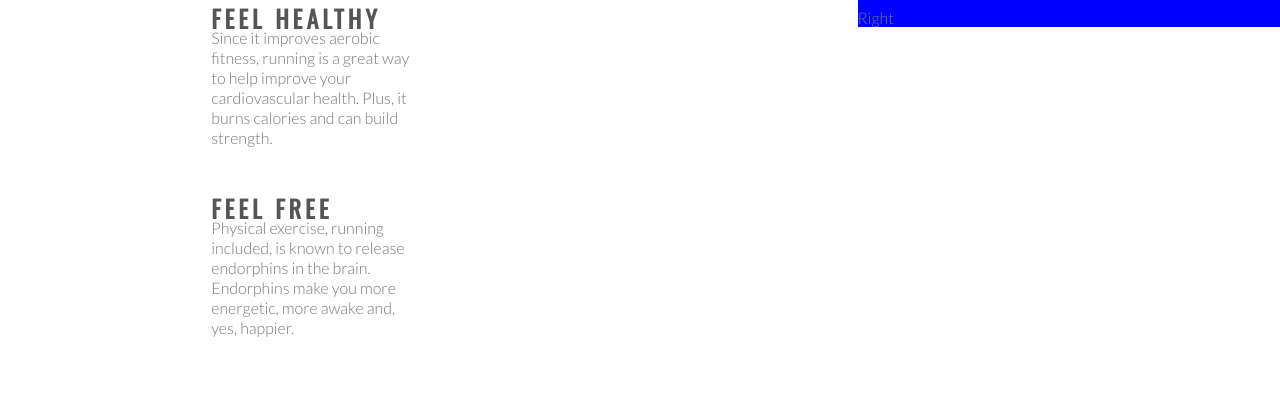
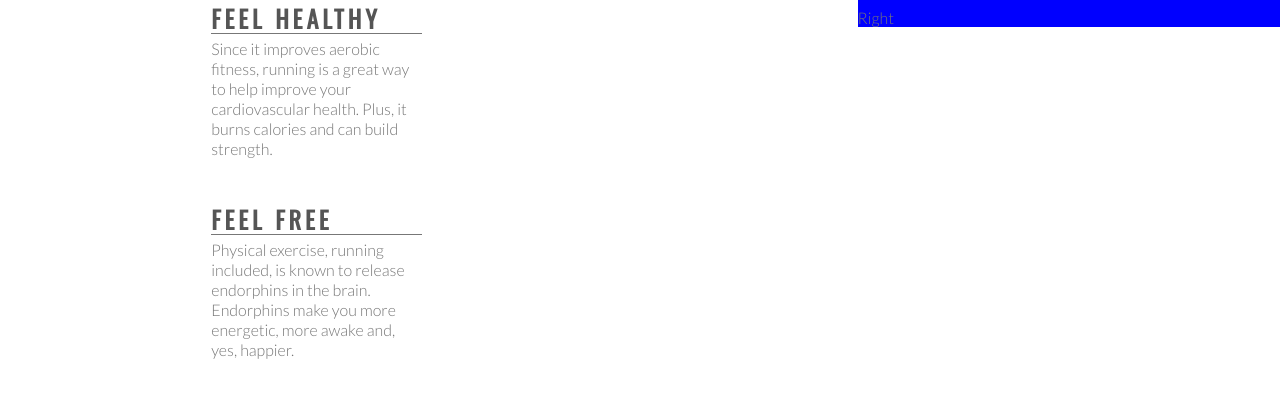
Before and after one commit to RicardoAzuul/Love-Running, a plain HTML site: page index.html in a window 1280 px wide. Shown: the part 726-1139 px from the top of the page. Drawn offline with nearby package versions, Linux system fonts and the light colour scheme.

Commit message:
add and style hr

```diff
--- a/assets/css/style.css
+++ b/assets/css/style.css
@@ -121,6 +121,12 @@ h2 {
   background-color: green;
 }
 
+hr {
+  border-top: 1px solid #777777;
+  width: 100%;
+  margin: 5px 0;
+}
+
 .left-about-heading {
   width: 50%;
   float: right;
--- a/index.html
+++ b/index.html
@@ -37,12 +37,14 @@
       <div id="left-about">
         <div class="left-about-heading">
           <h2>Feel Healthy</h2>
+          <hr>
           <p>
             Since it improves aerobic fitness, running is a great way to help improve your cardiovascular health. Plus, it burns calories and can build strength.
           </p>
         </div>
                 <div class="left-about-heading">
           <h2>Feel Free</h2>
+          <hr>
           <p>
             Physical exercise, running included, is known to release endorphins in the brain. Endorphins make you more energetic, more awake and, yes, happier.
           </p>
```
